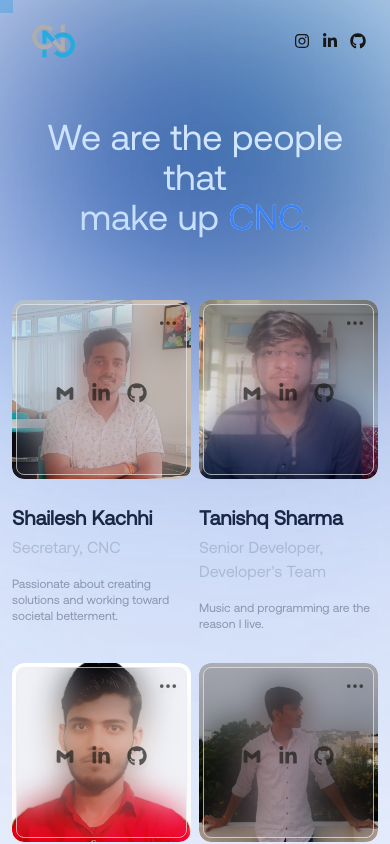
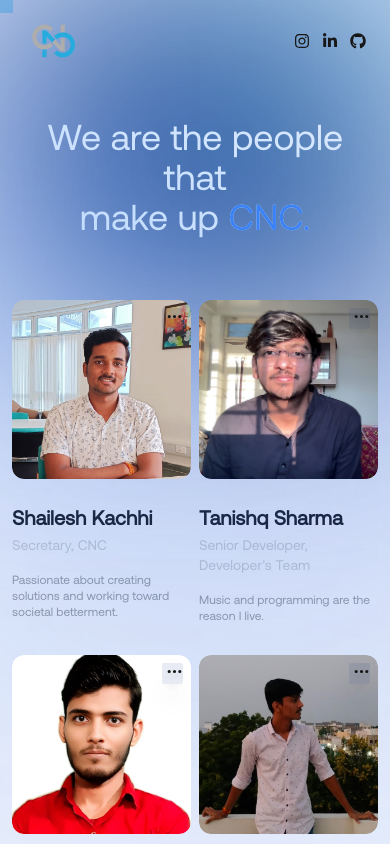
Before and after one commit to CNC-IISER-BHOPAL/CNC, a Next.js app: page /team in a window 390 px wide. Shown: the top 844 px of the page. Built offline with nearby package versions, Linux system fonts and the light colour scheme.

Commit message:
updated social links on team

```diff
--- a/app/team/page.js
+++ b/app/team/page.js
@@ -100,8 +100,8 @@
 
 
 const variants = {
-    open: { opacity: 1 },
-    closed: { opacity: 0.7 },
+    open: { width: "95%", height: "95%" },
+    closed: { width: "12%", height: "12%" },
 }
 
 const TeamMember = ({ name, bio, social_links, designation, profile }) => {
@@ -118,26 +118,23 @@
                 />
 
                 <motion.div
-                    // whileHover={{ opacity: 1 }}
-                    // initial={{ opacity: 0 }}
                     animate={dot ? "open" : "closed"}
                     variants={variants}
-                    transition={{ duration: 0.5 }}
-                    className="transition h-[95%] w-[95%] border overflow-hidden bg-blue-900/10  rounded-lg backdrop-blur-lg p-1 lg:p-2 gap-3 absolute  shadow-xl absolute flex justify-center  items-center "
+                    transition={{ duration: 0.3 }}
+                    className="transition   overflow-hidden bg-blue-900/10 rounded-sm md:rounded-lg backdrop-blur-lg p-1 lg:p-2 gap-3 absolute  shadow-xl absolute flex justify-center right-2 top-2  items-center "
                 >
                     <BsThreeDots
-                        className="cursor-pointer absolute right-2 top-2 md:size-[25px] size-[20px] drop-shadow-lg"
+                        className="cursor-pointer absolute right-0 md:right-2 top-0 md:top-2 md:size-[25px] size-[17px] drop-shadow-lg"
                         onClick={() => setDot(dot => !dot)}
                     />
                     <Links />
-
                 </motion.div>
 
             </div>
             <div className="mt-4 flex items-center justify-between">
                 <div>
                     <h1 className="text-xl lg:text-2xl font-bold mt-2">{name}</h1>
-                    <h1 className="text-md md:text-lg text-neutral-300 mt-1">{designation}</h1>
+                    <h1 className="text-sm md:text-lg text-neutral-300 mt-1">{designation}</h1>
                 </div>
             </div>
             <h1 className="font-thin text-xs md:text-sm text-neutral-400 mt-4">{bio}</h1>
@@ -146,12 +143,31 @@
 }
 
 
+const Socialvariants = {
+    open: {
+        y: 0,
+        opacity: 1,
+        transition: {
+            y: { stiffness: 1000, velocity: -100 }
+        }
+    },
+    closed: {
+        y: 50,
+        opacity: 0,
+        transition: {
+            y: { stiffness: 1000 }
+        }
+    }
+};
+
 const Links = () => {
     return (
-        <div className="flex gap-4 items-center justify-center ">
+        <motion.div
+            variants={Socialvariants}
+            className="flex gap-4 absolute items-center justify-center ">
             <BiLogoGmail className="cursor-pointer drop-shadow-lg mt-2 md:size-[25px] size-[20px]" />
             <FaLinkedinIn className="cursor-pointer drop-shadow-lg mt-2 md:size-[25px] size-[20px]" />
             <FaGithub className="cursor-pointer drop-shadow-lg mt-2 md:size-[25px] size-[20px]" />
-        </div>
+        </motion.div>
     )
 }
```
